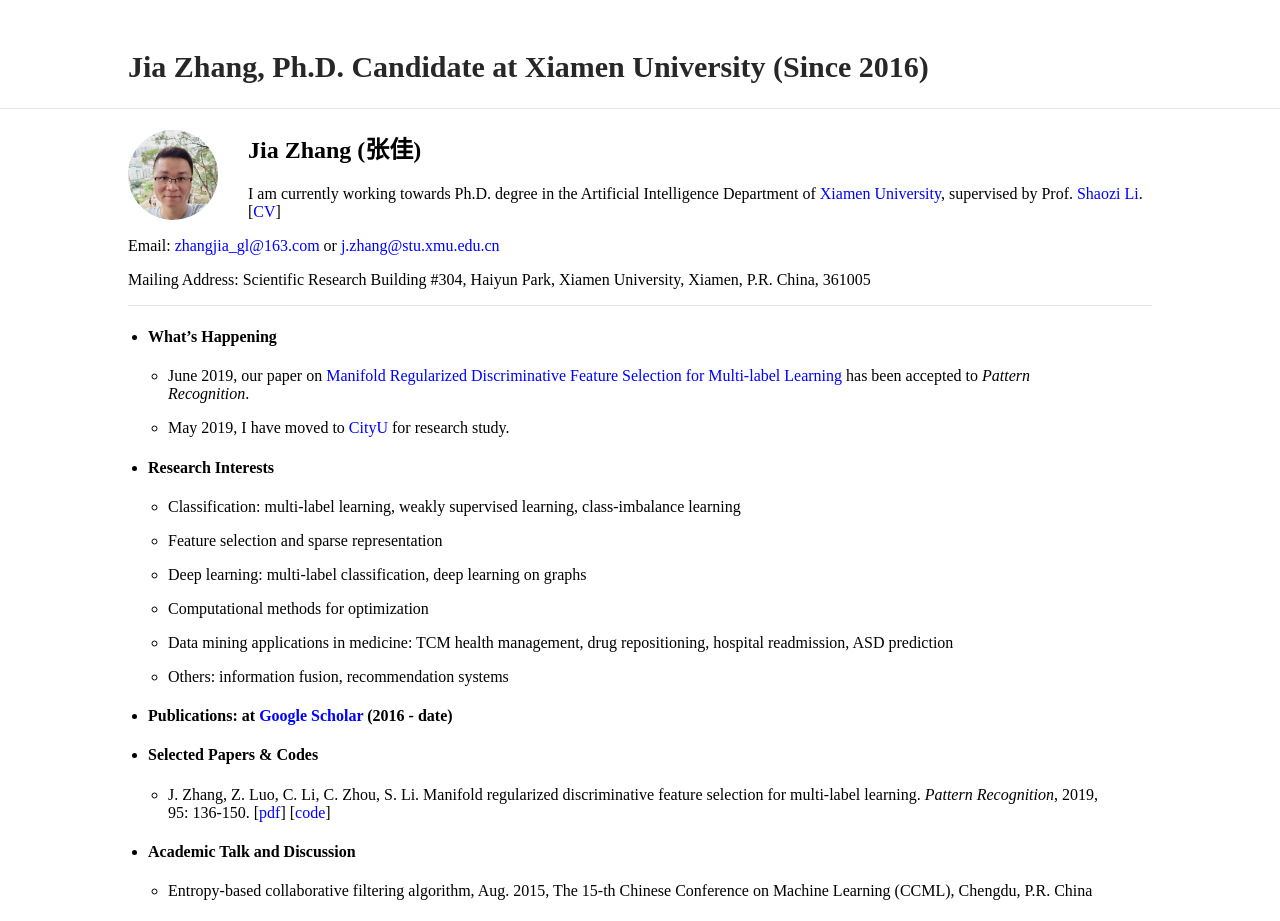
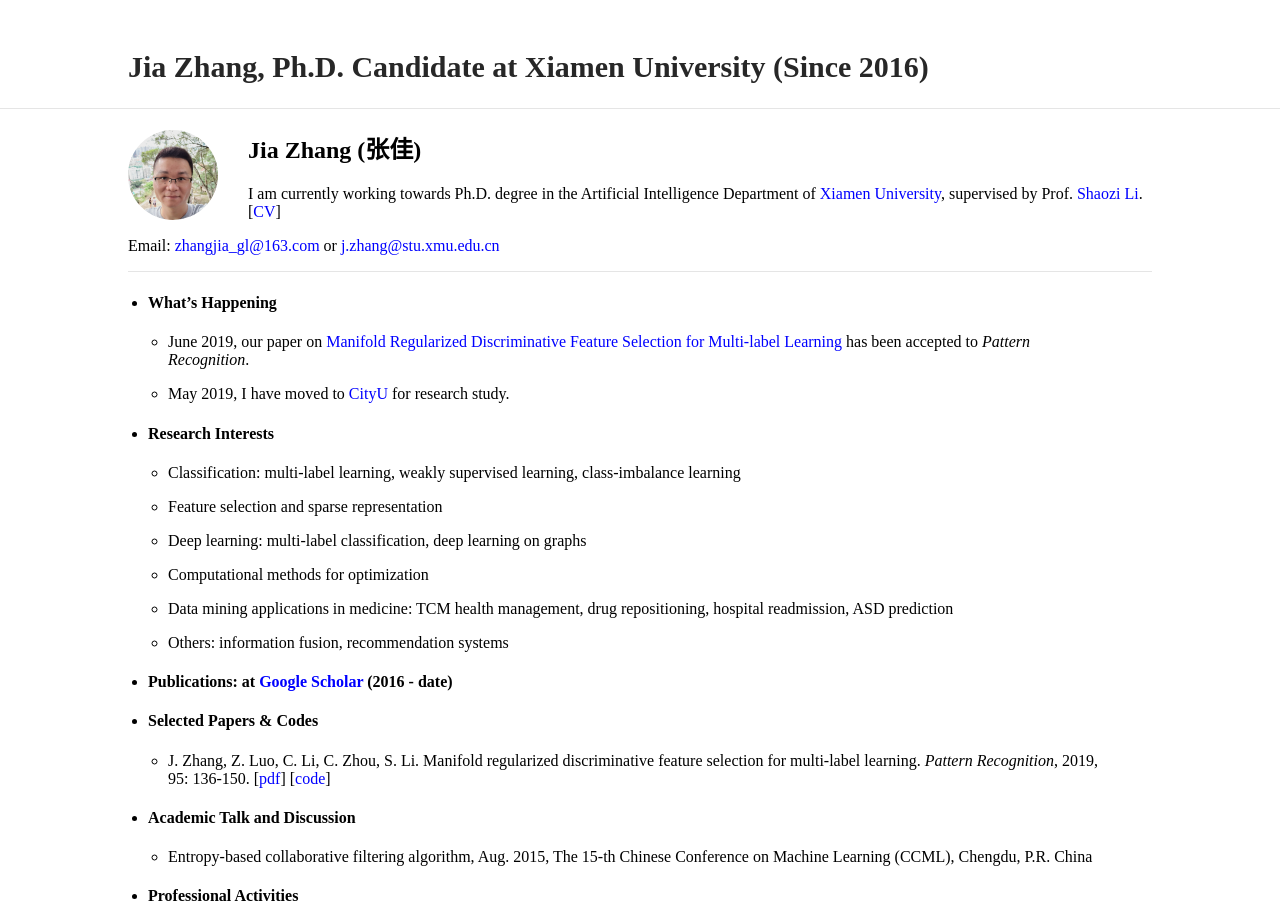
Before and after one commit to jiazhang-ml/jiazhang-ml.github.io, a Jekyll site: the page built from index.md, in a window 1280 px wide. Shown: the top 921 px of the page. Built offline with Jekyll 4.4.1, drawn with Linux system fonts in a browser that asks for light colours.

Commit message:
Update index.md

```diff
--- a/index.md
+++ b/index.md
@@ -9,8 +9,6 @@ layout: default
 I am currently working towards Ph.D. degree in the Artificial Intelligence Department of [Xiamen University](https://www.xmu.edu.cn/), supervised by Prof. [Shaozi Li](http://imt.xmu.edu.cn/szdw.html). [[CV](resume.pdf)]
 
 Email: [zhangjia_gl@163.com](mailto:zhangjia_gl@163.com) or [j.zhang@stu.xmu.edu.cn](mailto:j.zhang@stu.xmu.edu.cn)
-
-Mailing Address: Scientific Research Building #304, Haiyun Park, Xiamen University, Xiamen, P.R. China, 361005
 
 ---
 
```
